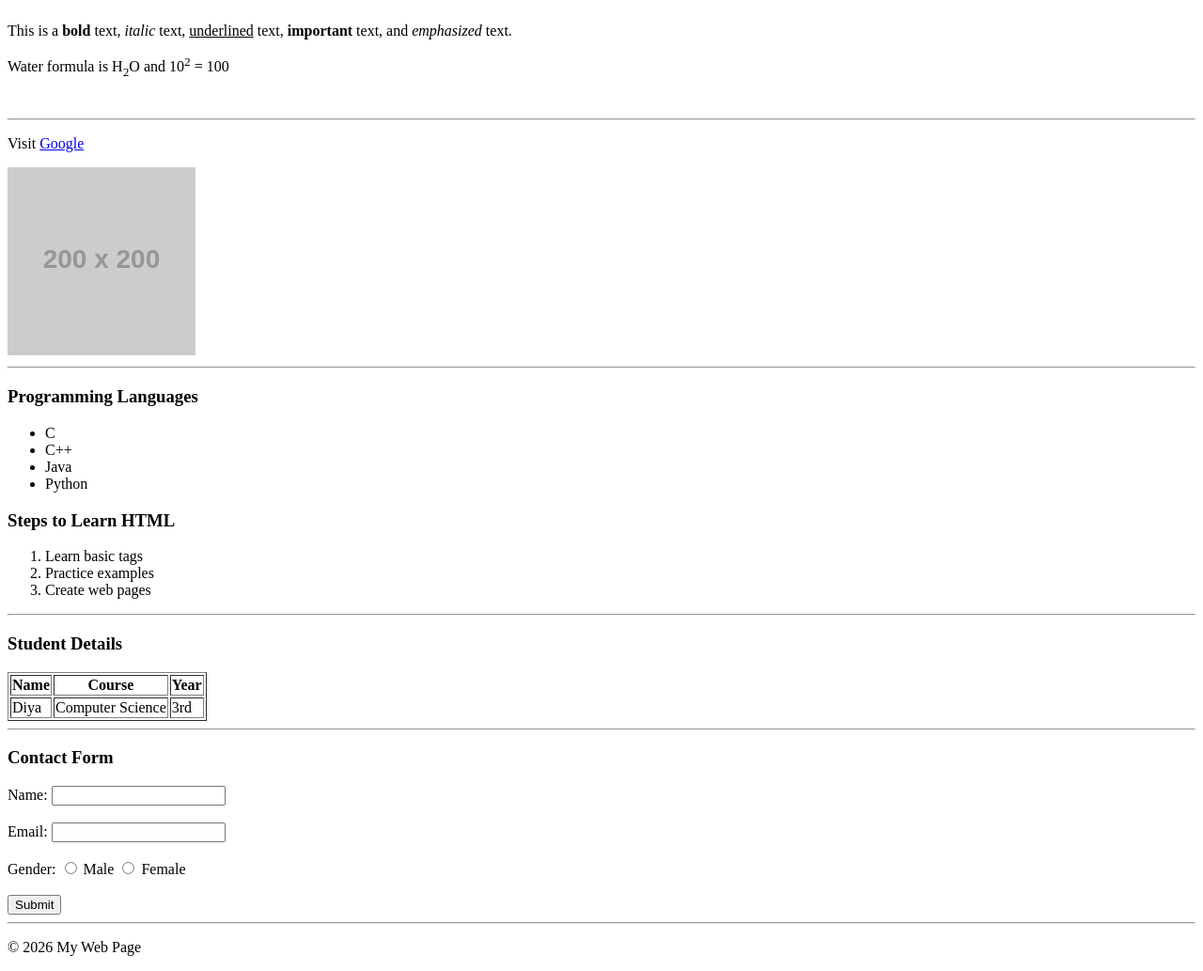
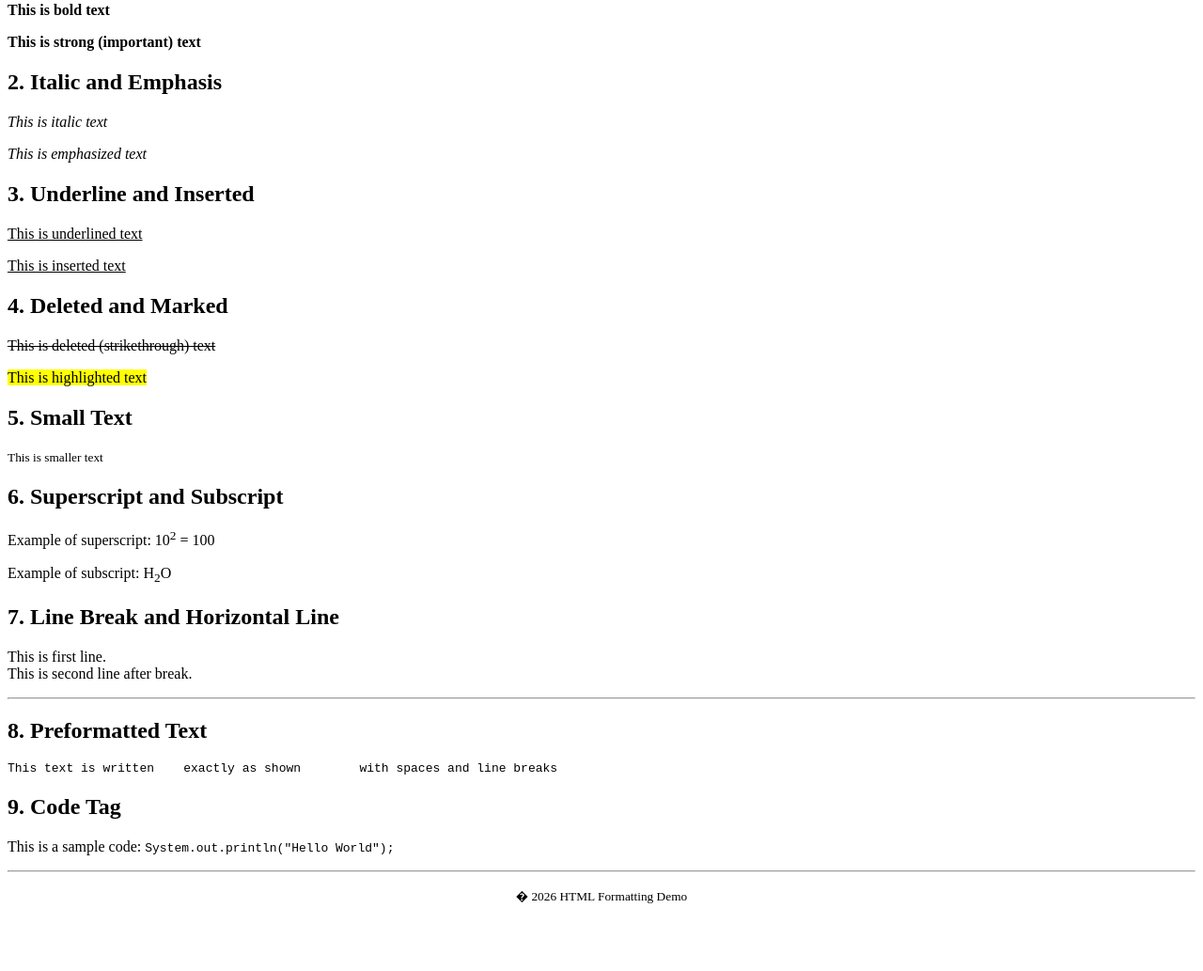
Before and after one commit to Jija20052006/WebDev, a plain HTML site: page pract3.html in a window 1280 px wide. Shown: the part 225-1258 px from the top of the page at 94% size. After the commit the page ends 1203 px from the top, so only its background shows below. Drawn offline with Linux system fonts and the light colour scheme; placeholder pictures from the web are drawn by us.

Commit message:
Replace old content with HTML text formatting demo

```diff
--- a/pract3.html
+++ b/pract3.html
@@ -1,97 +1 @@
-<!DOCTYPE html>
-<html>
-<head>
-    <title>My First Web Page</title>
-    <h3>Name: Jija Kumbhojkar</h3>
-    <h3>Roll No: 28</h3>
-    <h3>Branch: CSE(A)</h3>
-</head>
-<body>
-
-
-    <h1>Welcome to My Web Page</h1>
-    <h2>HTML Basics</h2>
-
-
-    <p>
-        This is a <b>bold</b> text,
-        <i>italic</i> text,
-        <u>underlined</u> text,
-        <strong>important</strong> text, and
-        <em>emphasized</em> text.
-    </p>
-
-    <p>
-        Water formula is H<sub>2</sub>O and
-        10<sup>2</sup> = 100
-    </p>
-
-
-    <br>
-    <hr>
-
-
-    <p>
-        Visit <a href="https://www.google.com" target="_blank">Google</a>
-    </p>
-
-
-    <img src="https://via.placeholder.com/200" alt="Sample Image">
-
-    <hr>
-
-
-    <h3>Programming Languages</h3>
-    <ul>
-        <li>C</li>
-        <li>C++</li>
-        <li>Java</li>
-        <li>Python</li>
-    </ul>
-
-    <h3>Steps to Learn HTML</h3>
-    <ol>
-        <li>Learn basic tags</li>
-        <li>Practice examples</li>
-        <li>Create web pages</li>
-    </ol>
-
-    <hr>
-
-    <!-- Table -->
-    <h3>Student Details</h3>
-    <table border="1">
-        <tr>
-            <th>Name</th>
-            <th>Course</th>
-            <th>Year</th>
-        </tr>
-        <tr>
-            <td>Diya</td>
-            <td>Computer Science</td>
-            <td>3rd</td>
-        </tr>
-    </table>
-
-    <hr>
-
-
-    <h3>Contact Form</h3>
-    <form>
-        Name: <input type="text"><br><br>
-        Email: <input type="email"><br><br>
-        Gender:
-        <input type="radio" name="gender"> Male
-        <input type="radio" name="gender"> Female
-        <br><br>
-        <input type="submit" value="Submit">
-    </form>
-
-    <hr>
-
-
-    <p>&copy; 2026 My Web Page</p>
-
-</body>
-
-</html>
+<!DOCTYPE html><html><head>    <title>Text Formatting Tags</title></head><body>    <h4>Name: Jija Kumbhojkar</h4>    <h4>Roll No : 28</h4>    <h1 align="center">HTML Text Formatting Tags</h1>    <hr>    <h2>1. Bold and Strong</h2>    <p><b>This is bold text</b></p>    <p><strong>This is strong (important) text</strong></p>    <h2>2. Italic and Emphasis</h2>    <p><i>This is italic text</i></p>    <p><em>This is emphasized text</em></p>    <h2>3. Underline and Inserted</h2>    <p><u>This is underlined text</u></p>    <p><ins>This is inserted text</ins></p>    <h2>4. Deleted and Marked</h2>    <p><del>This is deleted (strikethrough) text</del></p>    <p><mark>This is highlighted text</mark></p>    <h2>5. Small Text</h2>    <p><small>This is smaller text</small></p>    <h2>6. Superscript and Subscript</h2>    <p>Example of superscript: 10<sup>2</sup> = 100</p>    <p>Example of subscript: H<sub>2</sub>O</p>    <h2>7. Line Break and Horizontal Line</h2>    <p>This is first line.<br>This is second line after break.</p>    <hr>    <h2>8. Preformatted Text</h2>    <pre>This text is written    exactly as shown        with spaces and line breaks    </pre>    <h2>9. Code Tag</h2>    <p>This is a sample code: <code>System.out.println("Hello World");</code></p>    <hr>    <p align="center">        <small>� 2026 HTML Formatting Demo</small>    </p></body></html>
```
